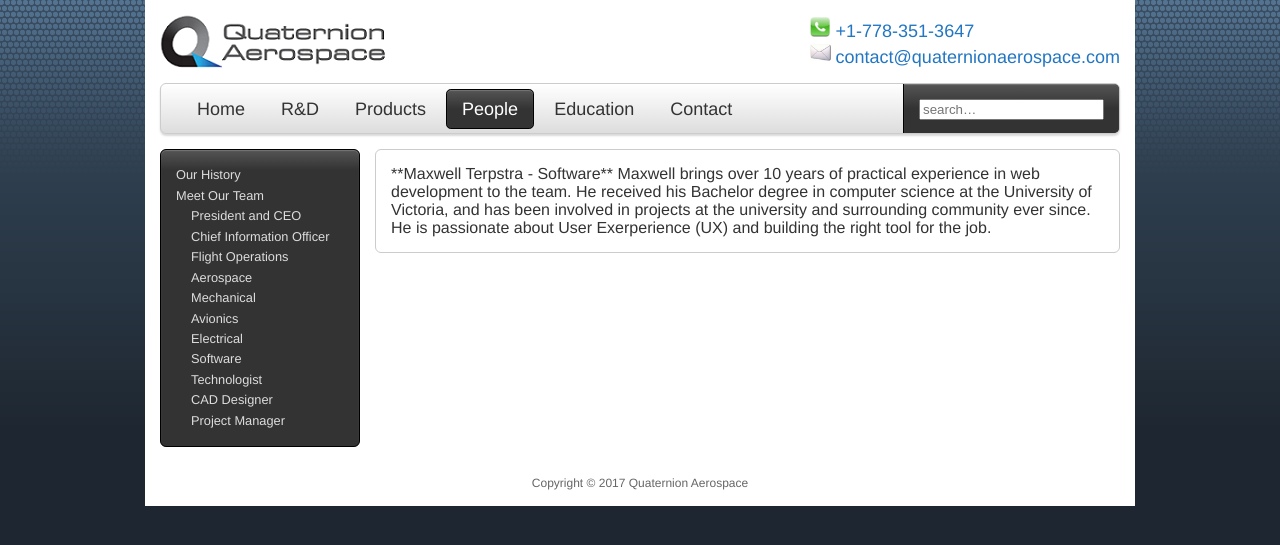
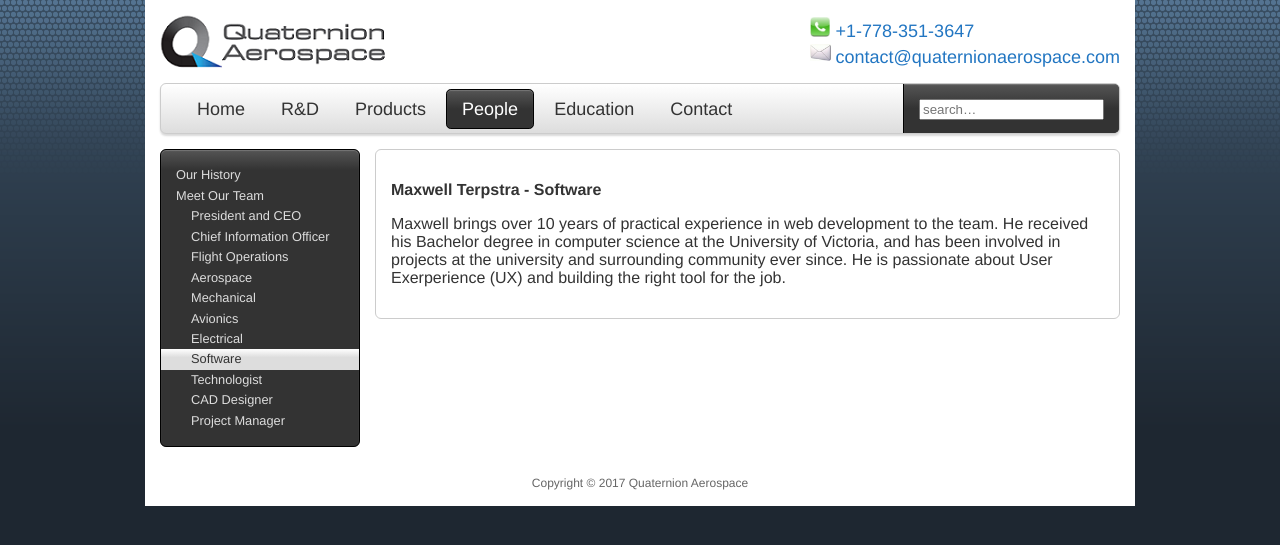
Before and after one commit to quaternion-aerospace/quaternion-aerospace.github.io, a Jekyll site: the page built from team/terpstra.html, in a window 1280 px wide. Shown: the top 545 px of the page. Built offline with Jekyll 4.4.1, drawn with Linux system fonts in a browser that asks for light colours; part of the change alters nothing that is shown.

```diff
--- a/team/terpstra.md
+++ b/team/terpstra.html
@@ -1,11 +1,11 @@
 ---
-title: Sofat
+title: Software
 subMenu: company
 ---
-**Maxwell Terpstra - Software**
+<p><strong>Maxwell Terpstra - Software</strong></p>
 
-Maxwell brings over 10 years of practical experience in web development to the
+<p>Maxwell brings over 10 years of practical experience in web development to the
 team. He received his Bachelor degree in computer science at the University of
 Victoria, and has been involved in projects at the university and surrounding
 community ever since. He is passionate about User Exerperience (UX) and building
-the right tool for the job.
+the right tool for the job.</p>
```
